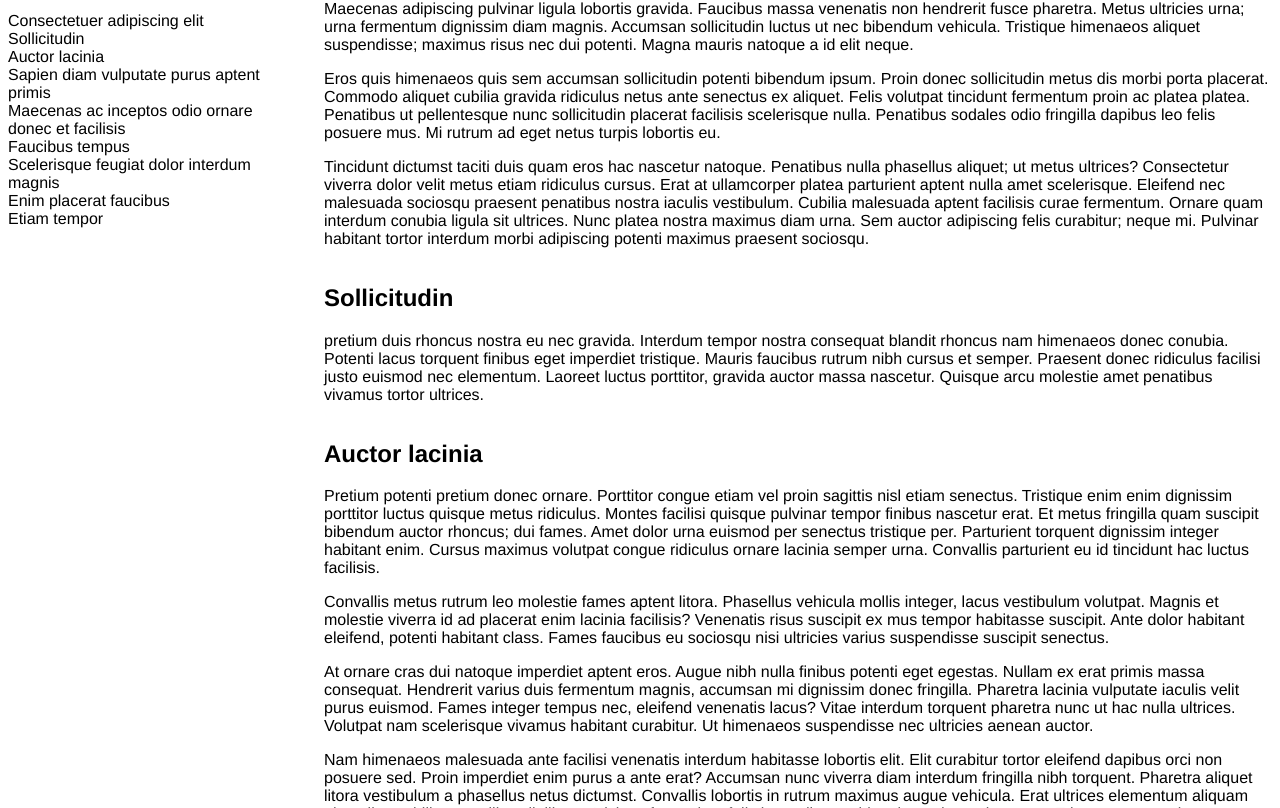
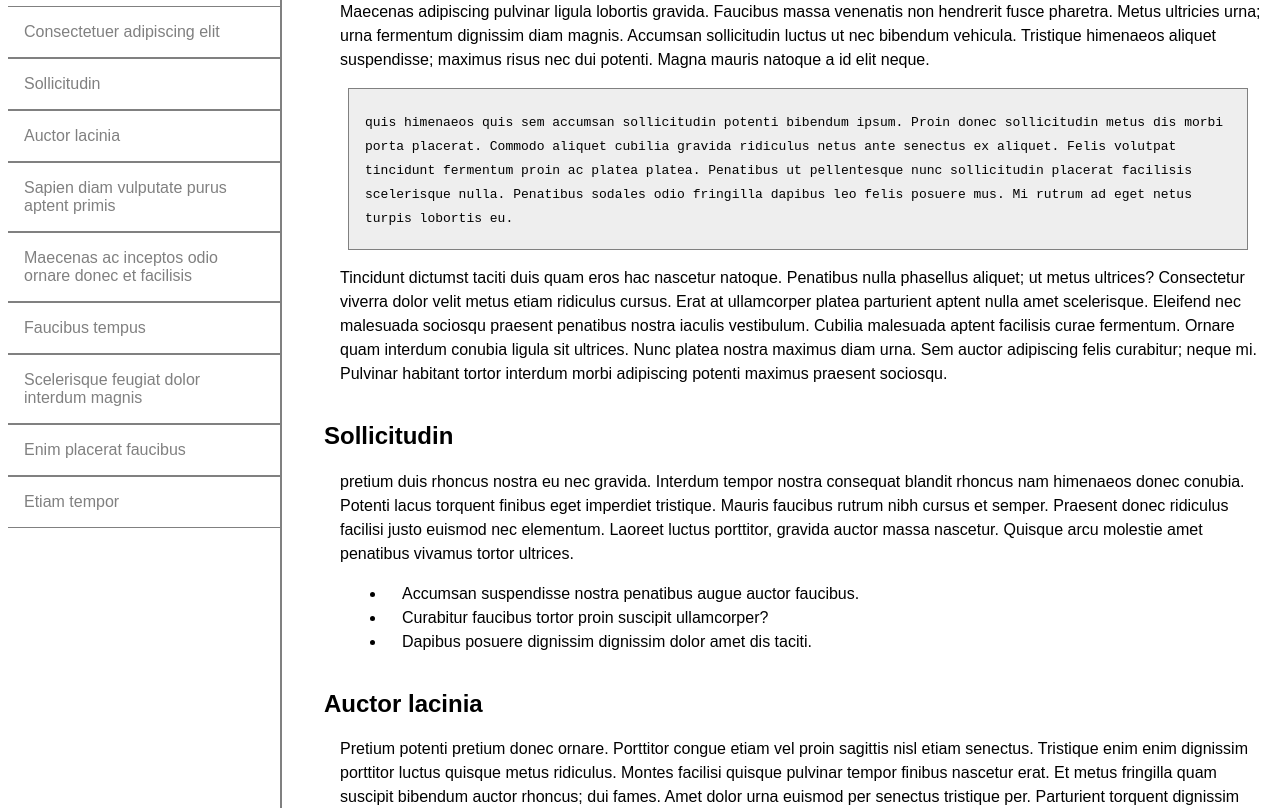
Before and after one commit to jgoto/tech-doc-sample, a plain HTML site: page index.html in a window 1280 px wide. Shown: the part 76-884 px from the top of the page. Drawn offline with Linux system fonts and the light colour scheme.

Commit message:
Added codeblocks and list and finished fine tuning the styling

```diff
--- a/index.html
+++ b/index.html
@@ -10,62 +10,80 @@
         <div class="navigation">
             <h1>Lorem Ipsum</h1>
             <ul>
-                <li>Consectetuer adipiscing elit</li>
-                <li>Sollicitudin</li>
-                <li>Auctor lacinia</li>
-                <li>Sapien diam vulputate purus aptent primis</li>
-                <li>Maecenas ac inceptos odio ornare donec et facilisis</li>
-                <li>Faucibus tempus</li>
-                <li>Scelerisque feugiat dolor interdum magnis</li>
-                <li>Enim placerat faucibus</li>
-                <li>Etiam tempor</li>
+                <a href="#section-one"><li>Consectetuer adipiscing elit</li></a>
+                <a href="#section-two"><li>Sollicitudin</li></a>
+                <a href="#section-three"><li>Auctor lacinia</li></a>
+                <a href="#section-four"><li>Sapien diam vulputate purus aptent primis</li></a>
+                <a href="#section-five"><li>Maecenas ac inceptos odio ornare donec et facilisis</li></a>
+                <a href="#section-six"><li>Faucibus tempus</li></a>
+                <a href="#section-seven"><li>Scelerisque feugiat dolor interdum magnis</li></a>
+                <a href="#section-eight"><li>Enim placerat faucibus</li></a>
+                <a href="#section-nine"><li>Etiam tempor</li></a>
             </ul>
         </div>
         <div class="content">
-            <section>
+            <section id="section-one">
                 <h2>Consectetuer adipiscing elit</h2>
                 <p>Maecenas adipiscing pulvinar ligula lobortis gravida. Faucibus massa venenatis non hendrerit fusce pharetra. Metus ultricies urna; urna fermentum dignissim diam magnis. Accumsan sollicitudin luctus ut nec bibendum vehicula. Tristique himenaeos aliquet suspendisse; maximus risus nec dui potenti. Magna mauris natoque a id elit neque.</p>
-                <p>Eros quis himenaeos quis sem accumsan sollicitudin potenti bibendum ipsum. Proin donec sollicitudin metus dis morbi porta placerat. Commodo aliquet cubilia gravida ridiculus netus ante senectus ex aliquet. Felis volutpat tincidunt fermentum proin ac platea platea. Penatibus ut pellentesque nunc sollicitudin placerat facilisis scelerisque nulla. Penatibus sodales odio fringilla dapibus leo felis posuere mus. Mi rutrum ad eget netus turpis lobortis eu.</p>
+                <p class="codeblock"><code>quis himenaeos quis sem accumsan sollicitudin potenti bibendum ipsum. Proin donec sollicitudin metus dis morbi porta placerat. Commodo aliquet cubilia gravida ridiculus netus ante senectus ex aliquet. Felis volutpat tincidunt fermentum proin ac platea platea. Penatibus ut pellentesque nunc sollicitudin placerat facilisis scelerisque nulla. Penatibus sodales odio fringilla dapibus leo felis posuere mus. Mi rutrum ad eget netus turpis lobortis eu.</code></p>
                 <p>Tincidunt dictumst taciti duis quam eros hac nascetur natoque. Penatibus nulla phasellus aliquet; ut metus ultrices? Consectetur viverra dolor velit metus etiam ridiculus cursus. Erat at ullamcorper platea parturient aptent nulla amet scelerisque. Eleifend nec malesuada sociosqu praesent penatibus nostra iaculis vestibulum. Cubilia malesuada aptent facilisis curae fermentum. Ornare quam interdum conubia ligula sit ultrices. Nunc platea nostra maximus diam urna. Sem auctor adipiscing felis curabitur; neque mi. Pulvinar habitant tortor interdum morbi adipiscing potenti maximus praesent sociosqu.</p>
             </section>
-            <section>
+            <section id="section-two">
                 <h2>Sollicitudin</h2>
                 <p>pretium duis rhoncus nostra eu nec gravida. Interdum tempor nostra consequat blandit rhoncus nam himenaeos donec conubia. Potenti lacus torquent finibus eget imperdiet tristique. Mauris faucibus rutrum nibh cursus et semper. Praesent donec ridiculus facilisi justo euismod nec elementum. Laoreet luctus porttitor, gravida auctor massa nascetur. Quisque arcu molestie amet penatibus vivamus tortor ultrices.</p>
+                <ul>
+                    <li>Accumsan suspendisse nostra penatibus augue auctor faucibus.</li>
+                    <li>Curabitur faucibus tortor proin suscipit ullamcorper?</li>
+                    <li>Dapibus posuere dignissim dignissim dolor amet dis taciti.</li>
+                </ul>
             </section>
-            <section>
+            <section id="section-three">
                 <h2>Auctor lacinia</h2>
                 <p>Pretium potenti pretium donec ornare. Porttitor congue etiam vel proin sagittis nisl etiam senectus. Tristique enim enim dignissim porttitor luctus quisque metus ridiculus. Montes facilisi quisque pulvinar tempor finibus nascetur erat. Et metus fringilla quam suscipit bibendum auctor rhoncus; dui fames. Amet dolor urna euismod per senectus tristique per. Parturient torquent dignissim integer habitant enim. Cursus maximus volutpat congue ridiculus ornare lacinia semper urna. Convallis parturient eu id tincidunt hac luctus facilisis.</p>
-                <p>Convallis metus rutrum leo molestie fames aptent litora. Phasellus vehicula mollis integer, lacus vestibulum volutpat. Magnis et molestie viverra id ad placerat enim lacinia facilisis? Venenatis risus suscipit ex mus tempor habitasse suscipit. Ante dolor habitant eleifend, potenti habitant class. Fames faucibus eu sociosqu nisi ultricies varius suspendisse suscipit senectus.</p>
+                <p>Condimentum libero placerat tristique erat amet scelerisque feugiat.</p>
+                <p class="codeblock">Convallis metus rutrum leo molestie fames aptent litora. Phasellus vehicula mollis integer, lacus vestibulum volutpat. Magnis et molestie viverra id ad placerat enim lacinia facilisis? Venenatis risus suscipit ex mus tempor habitasse suscipit. Ante dolor habitant eleifend, potenti habitant class. Fames faucibus eu sociosqu nisi ultricies varius suspendisse suscipit senectus.</p>
                 <p>At ornare cras dui natoque imperdiet aptent eros. Augue nibh nulla finibus potenti eget egestas. Nullam ex erat primis massa consequat. Hendrerit varius duis fermentum magnis, accumsan mi dignissim donec fringilla. Pharetra lacinia vulputate iaculis velit purus euismod. Fames integer tempus nec, eleifend venenatis lacus? Vitae interdum torquent pharetra nunc ut hac nulla ultrices. Volutpat nam scelerisque vivamus habitant curabitur. Ut himenaeos suspendisse nec ultricies aenean auctor.</p>
-                <p>Nam himenaeos malesuada ante facilisi venenatis interdum habitasse lobortis elit. Elit curabitur tortor eleifend dapibus orci non posuere sed. Proin imperdiet enim purus a ante erat? Accumsan nunc viverra diam interdum fringilla nibh torquent. Pharetra aliquet litora vestibulum a phasellus netus dictumst. Convallis lobortis in rutrum maximus augue vehicula. Erat ultrices elementum aliquam phasellus cubilia convallis velit libero. Nisl est fames hac felis imperdiet morbi malesuada pretium mus. Etiam senectus elementum est aenean interdum adipiscing.</p>
+                <p>Potenti felis fames cursus facilisi taciti mattis.</p>
+                <p class="codeblock">Nam himenaeos malesuada ante facilisi venenatis interdum habitasse lobortis elit. Elit curabitur tortor eleifend dapibus orci non posuere sed. Proin imperdiet enim purus a ante erat? Accumsan nunc viverra diam interdum fringilla nibh torquent. Pharetra aliquet litora vestibulum a phasellus netus dictumst. Convallis lobortis in rutrum maximus augue vehicula. Erat ultrices elementum aliquam phasellus cubilia convallis velit libero. Nisl est fames hac felis imperdiet morbi malesuada pretium mus. Etiam senectus elementum est aenean interdum adipiscing.</p>
             </section>
-            <section>
+            <section id="section-four">
                 <h2>Sapien diam vulputate purus aptent primis</h2>
                 <p>Curae praesent fringilla. Lobortis purus duis maximus taciti finibus; et taciti sodales. Efficitur enim habitasse sociosqu viverra magnis nunc laoreet. Sapien quisque nisi vestibulum mus, dapibus mus. Fusce arcu ac hac euismod aliquet tortor. Libero tempus nulla ex cras pharetra non vestibulum integer. Risus quisque interdum varius nisl arcu consectetur ex maecenas. Bibendum donec ex eleifend; efficitur sagittis mattis. Nullam porta ultrices arcu pharetra ligula sed.</p>
+                <ul>
+                    <li>Magna vehicula ridiculus erat ultrices mus cras parturient.</li>
+                    <li>Scelerisque erat curae leo diam sociosqu magna venenatis massa senectus.</li>
+                </ul>
                 <p>Iaculis ullamcorper tristique ridiculus potenti habitasse vehicula parturient venenatis imperdiet. Lacinia libero cursus fringilla conubia tristique. Mollis ullamcorper leo ac pellentesque torquent nibh. Imperdiet convallis arcu iaculis libero praesent, montes facilisis etiam duis. Ex congue proin parturient curabitur curae augue amet iaculis. Maecenas efficitur ad est ultrices libero. Augue blandit tristique sit ac tellus odio mi.</p>
             </section>
-            <section>
+            <section id="section-five">
                 <h2>Maecenas ac inceptos odio ornare donec et facilisis</h2>
                 <p>Vivamus varius gravida ut phasellus nunc nullam pretium maximus. Euismod maximus tincidunt finibus phasellus fringilla ut aenean. Dictum in commodo purus curae potenti sit. Sollicitudin velit cubilia cursus vivamus luctus faucibus ornare ullamcorper. Porta eros dapibus proin eros magna; accumsan habitasse volutpat sociosqu. Metus rutrum nascetur faucibus primis maecenas nunc tempor. Et dui leo risus euismod adipiscing nullam.</p>
             </section>
-            <section>
+            <section id="section-six">
                 <h2>Faucibus tempus</h2>
                 <p>Sollicitudin dictum; gravida primis arcu sollicitudin aliquet. Vulputate adipiscing conubia sociosqu rutrum curabitur, purus mus nisi. Sed montes per velit vivamus habitant curae amet conubia. Posuere torquent euismod posuere enim augue quam dictum lobortis. Eu vestibulum imperdiet integer ornare, diam fringilla. Amet primis nisl dignissim, eu tempus at.</p>
             </section>
-            <section>
+            <section id="section-seven">
                 <h2>Scelerisque feugiat dolor interdum magnis</h2>
                 <p>Fringilla facilisi risus efficitur. Purus mattis vel posuere est ullamcorper, elit ligula class. Nibh eget sollicitudin neque varius a aenean. Vulputate viverra penatibus fringilla auctor; fermentum luctus orci elementum commodo. Eget ultricies sagittis neque fermentum dapibus. Pretium lacus sociosqu dapibus lacinia, vehicula aptent. Id platea accumsan penatibus tortor pulvinar diam et vitae?</p>
                 <p>Fermentum pulvinar elit fermentum eleifend varius fusce sem. Nisi tristique semper hendrerit porta platea facilisis. Ultrices dignissim quam convallis mollis lectus. Magnis aptent nibh tortor ultrices quis pharetra dis. Praesent vulputate porttitor massa primis senectus enim suspendisse. Ipsum scelerisque orci dolor turpis neque facilisis elementum. Acurae tellus curabitur blandit eget aenean. Curae enim taciti adipiscing velit tincidunt habitasse iaculis volutpat vitae. Facilisis tempus euismod, proin id elementum diam faucibus curabitur.</p>
-                <p>Natoque suspendisse sem lectus integer facilisis a malesuada. Varius phasellus amet egestas diam parturient accumsan. Efficitur commodo penatibus venenatis quam litora tincidunt ipsum. Potenti mattis diam in magnis viverra enim lacus dolor. Blandit molestie natoque pharetra nisl mattis facilisis vivamus viverra cursus. Adipiscing odio imperdiet quisque mattis habitasse elit. Auctor lorem nulla eleifend sollicitudin facilisi.</p>
+                <p class="codeblock">Natoque suspendisse sem lectus integer facilisis a malesuada. Varius phasellus amet egestas diam parturient accumsan. Efficitur commodo penatibus venenatis quam litora tincidunt ipsum. Potenti mattis diam in magnis viverra enim lacus dolor. Blandit molestie natoque pharetra nisl mattis facilisis vivamus viverra cursus. Adipiscing odio imperdiet quisque mattis habitasse elit. Auctor lorem nulla eleifend sollicitudin facilisi.</p>
                 <p>Morbi aptent pharetra taciti scelerisque viverra. Imperdiet platea finibus class est tristique diam tincidunt. Dictum enim risus cras quis lectus posuere; turpis integer. Erat dis quam ut ullamcorper lectus elit nunc potenti litora. Mus himenaeos egestas aptent nullam hendrerit arcu lacinia. Lacinia leo ipsum adipiscing elit taciti nostra ligula bibendum nulla. Ultricies potenti porta a fusce curabitur aliquam pharetra nam integer. Facilisis feugiat a massa habitasse varius. Placerat est sem praesent non nullam habitant hendrerit.</p>
             </section>
-            <section>
+            <section id="section-eight">
                 <h2>Enim placerat faucibus</h2>
                 <p>Ornare rhoncus nascetur orci. Pretium etiam risus scelerisque mauris fusce faucibus accumsan litora. Viverra orci ante tempus litora ultrices habitant parturient. In nulla euismod ornare interdum class senectus suspendisse montes. Pharetra porta mus vulputate at mollis himenaeos sed integer tempus. Nisl fusce mattis ut nullam litora; porttitor praesent primis quisque. Tristique fringilla ornare facilisis porta dolor curae eleifend. Porta dignissim suscipit eget congue fringilla donec himenaeos. Consectetur quisque dolor fames, condimentum cursus maecenas vitae praesent.</p>
+                <p>Porta metus augue vivamus; sollicitudin lacus ut?</p>
             </section>
-            <section>
+            <section id="section-nine">
                 <h2>Etiam tempor</h2>
                 <p>Eulputate aptent ex efficitur scelerisque. Auctor tempus eleifend felis rhoncus proin et tortor lectus. Litora nascetur interdum porttitor sociosqu est. Tempus eleifend ante maximus tempor viverra. Cubilia nisl amet purus nec adipiscing convallis quam. Gravida taciti montes lobortis taciti facilisis nullam hac finibus?</p>
+                <ul>
+                    <li>Lobortis pulvinar sapien donec conubia vitae neque.</li>
+                    <li>Ac a sit hendrerit lorem non fermentum.</li>
+                    <li>Tempus molestie non sem nibh, tempor nec mattis maecenas parturient.</li>
+                    <li>Lacus vel fames risus laoreet imperdiet tristique sodales fusce.</li>
+                </ul>
                 <p>Sapien vitae quam senectus conubia enim erat dis vestibulum. Orci duis sem et aliquet congue, diam fermentum. Per eu enim taciti magnis congue torquent torquent sit? Enim sapien curae feugiat fames felis montes vehicula ante molestie. Fermentum tristique fusce pellentesque congue amet mi fermentum. Ridiculus torquent finibus lorem luctus erat. Aenean vitae praesent quis sed sagittis elit sagittis turpis. Facilisi penatibus ullamcorper mauris pellentesque dolor nullam aptent.</p>
             </section>
         </div>
--- a/style.css
+++ b/style.css
@@ -1,15 +1,19 @@
 body{
     display: flex;
-    gap: 32px;
-    font-family: Helvetica, Arial, sans-serif;
+    font-family: Arial, Helvetica, sans-serif;
 }
 
 .navigation {
     flex: 1;
+    position: sticky;
+    top: 0;
+    margin-bottom: auto;
 }
 
 .navigation h1{
     text-align: center;
+    font-size: 30px;
+    font-weight: 700;
 }
 
 .navigation ul, li{
@@ -19,14 +23,47 @@ body{
 
 .navigation li{
     list-style-type: none;
+    border-top: 1px solid grey;
+    border-bottom: 1px solid grey;
+    padding: 16px;
 }
 
 .navigation a{
     text-decoration: none;
+    color: gray;
 }
 
 .content{
     display: flex;
     flex-direction: column;
     max-width: 75%;
+    margin-left: 0;
+    border-left: 2px solid grey;
+    padding-left: 42px;
 }
+
+.content code{
+    margin: 0;
+    padding: 0;
+}
+
+.content h1{
+    font-size: 26px;
+    font-weight: 700;
+}
+
+p.codeblock{
+    border: 1px solid grey;
+    background-color: #eee;
+    padding: 20px;
+    margin: 0 24px;
+}
+
+.content p, .content li{
+    padding-left: 16px;
+    line-height: 1.5;
+}
+
+.content ul{
+    margin-left: 22px;
+}
```
Also changed, not shown: lorem.txt.
